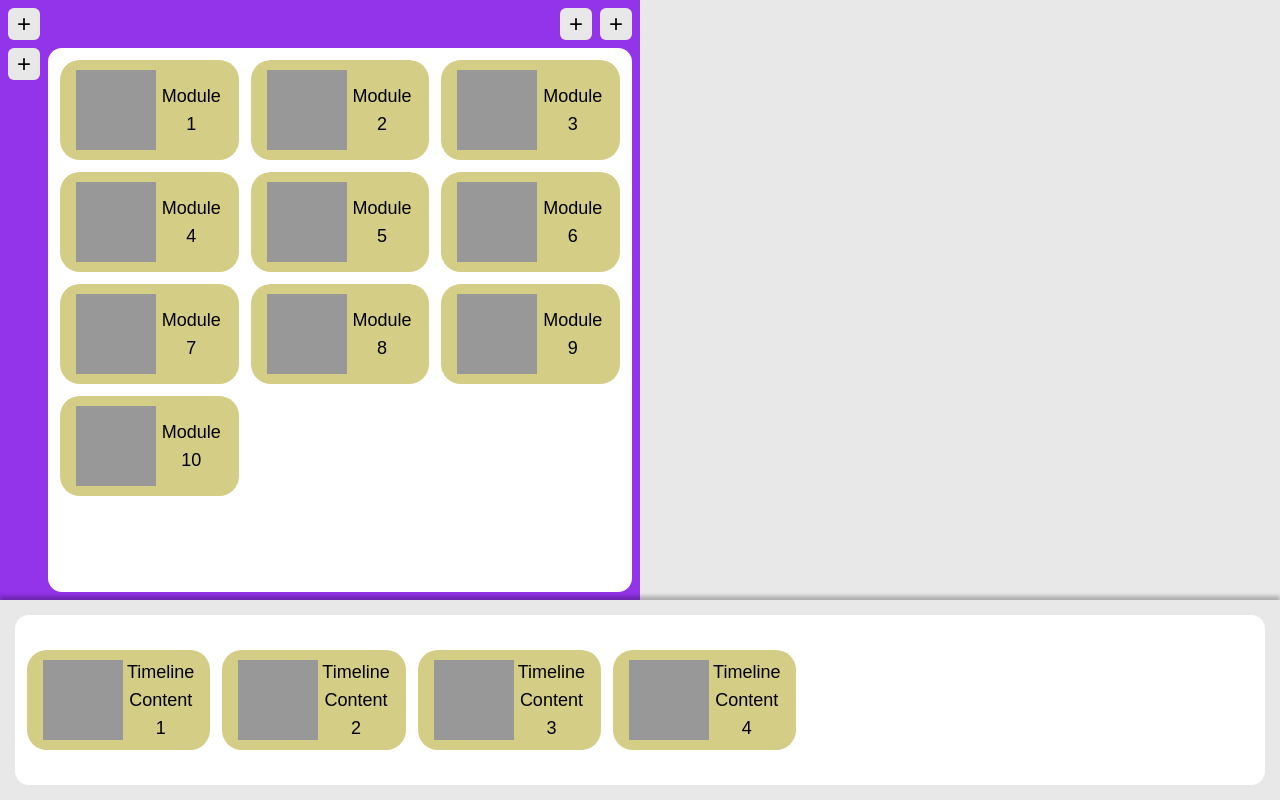
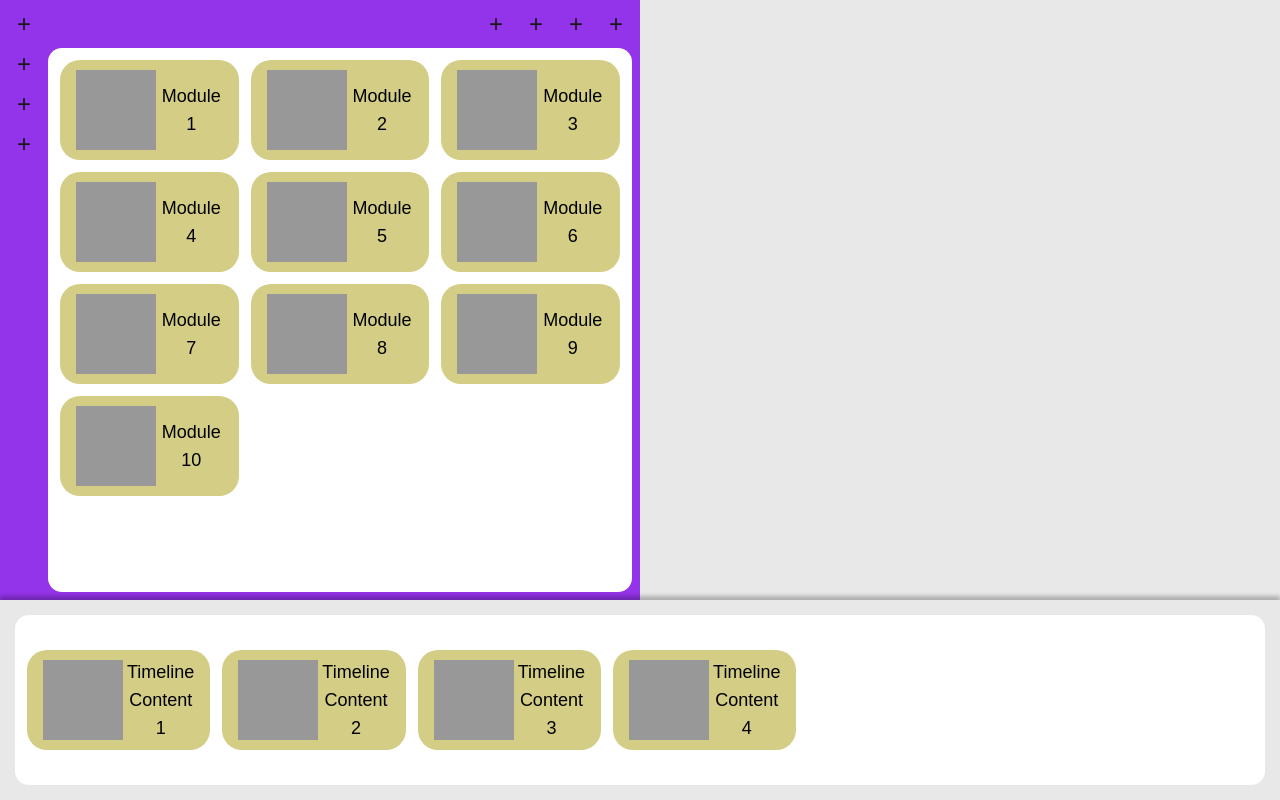
Before and after one commit to JimmyBlackley/linger, a Next.js app: page /app in a window 1280 px wide. Built offline with nearby package versions, Linux system fonts and the light colour scheme.

Commit message:
added menuItem

```diff
--- /dev/null
+++ b/src/app/ui/app/MenuItem.tsx
@@ -0,0 +1,10 @@
+import React from "react";
+
+interface Props {
+	children?: React.ReactNode;
+	className?: string;
+}
+
+export function MenuItem({ children, className}: Props): JSX.Element {
+	return <button className={`w-8 h-8 rounded-md ${className}`}>{children}</button>;
+}
--- a/src/app/ui/app/Palette.tsx
+++ b/src/app/ui/app/Palette.tsx
@@ -1,10 +1,10 @@
-import React, { useState } from "react";
+import React from "react";
 import { motion } from "motion/react";
 import { SortableCard } from "./SortableCard";
-import { DropdownButton } from "./DropdownButton";
 import { Module } from "@/app/types";
 import { SortableContext } from "@dnd-kit/sortable";
 import { Active, useDroppable } from "@dnd-kit/core";
+import { MenuItem } from "./MenuItem";
 
 interface Props {
 	className?: string;
@@ -13,44 +13,23 @@ interface Props {
 }
 export function Palette({ className, moduleList, currentDragCard }: Props): JSX.Element {
 	const { setNodeRef } = useDroppable({ id: "palette" });
-	const [currentActiveButtonId, setCurrentActiveButtonId] = useState("");
 	return (
 		<div className={`relative p-2 grid grid-cols-[2rem_1fr] grid-rows-[2rem_1fr] gap-2 bg-purple-600 ${className}`}>
 			{currentDragCard?.data.current?.container === "timeline" && (
 				<div className="absolute inset-0 bg-red-500 opacity-50 pointer-events-none"></div>
 			)}
 			<motion.div className="row-span-2 flex flex-col gap-2">
-				<DropdownButton
-					className="w-8 h-8 text-2xl"
-					currentActiveButtonId={currentActiveButtonId}
-					setCurrentActiveButtonId={setCurrentActiveButtonId}
-				>
-					+
-				</DropdownButton>
-				<DropdownButton
-					className="w-8 h-8 text-2xl"
-					currentActiveButtonId={currentActiveButtonId}
-					setCurrentActiveButtonId={setCurrentActiveButtonId}
-				>
-					+
-				</DropdownButton>
+				<MenuItem className="text-2xl">+</MenuItem>
+				<MenuItem className="text-2xl">+</MenuItem>
+				<MenuItem className="text-2xl">+</MenuItem>
+				<MenuItem className="text-2xl">+</MenuItem>
 			</motion.div>
 
 			<motion.div className="flex justify-end gap-2">
-				<DropdownButton
-					className="w-8 h-8 text-2xl"
-					currentActiveButtonId={currentActiveButtonId}
-					setCurrentActiveButtonId={setCurrentActiveButtonId}
-				>
-					+
-				</DropdownButton>
-				<DropdownButton
-					className="w-8 h-8 text-2xl"
-					currentActiveButtonId={currentActiveButtonId}
-					setCurrentActiveButtonId={setCurrentActiveButtonId}
-				>
-					+
-				</DropdownButton>
+				<MenuItem className="text-2xl">+</MenuItem>
+				<MenuItem className="text-2xl">+</MenuItem>
+				<MenuItem className="text-2xl">+</MenuItem>
+				<MenuItem className="text-2xl">+</MenuItem>
 			</motion.div>
 
 			<div
@@ -62,7 +41,9 @@ export function Palette({ className, moduleList, currentDragCard }: Props): JSX.
 						return (
 							<SortableCard
 								key={module.id}
-								className={`w-full flex-shrink-0 ${currentDragCard?.id === module.id ? "invisible" : ""}`}
+								className={`w-full flex-shrink-0 ${
+									currentDragCard?.id === module.id ? "invisible" : ""
+								}`}
 								container="palette"
 								name={module.name}
 								id={module.id}
```
